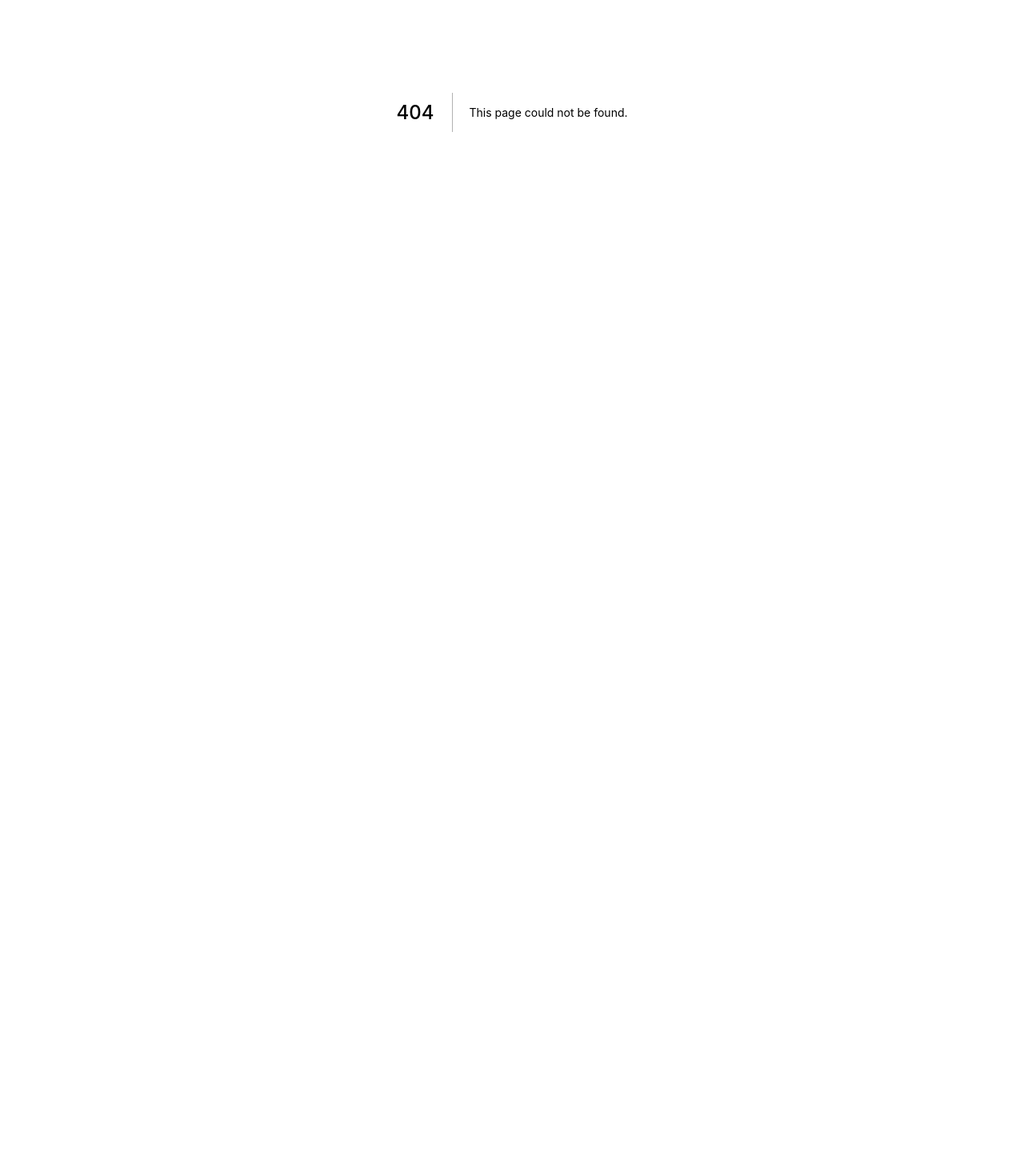
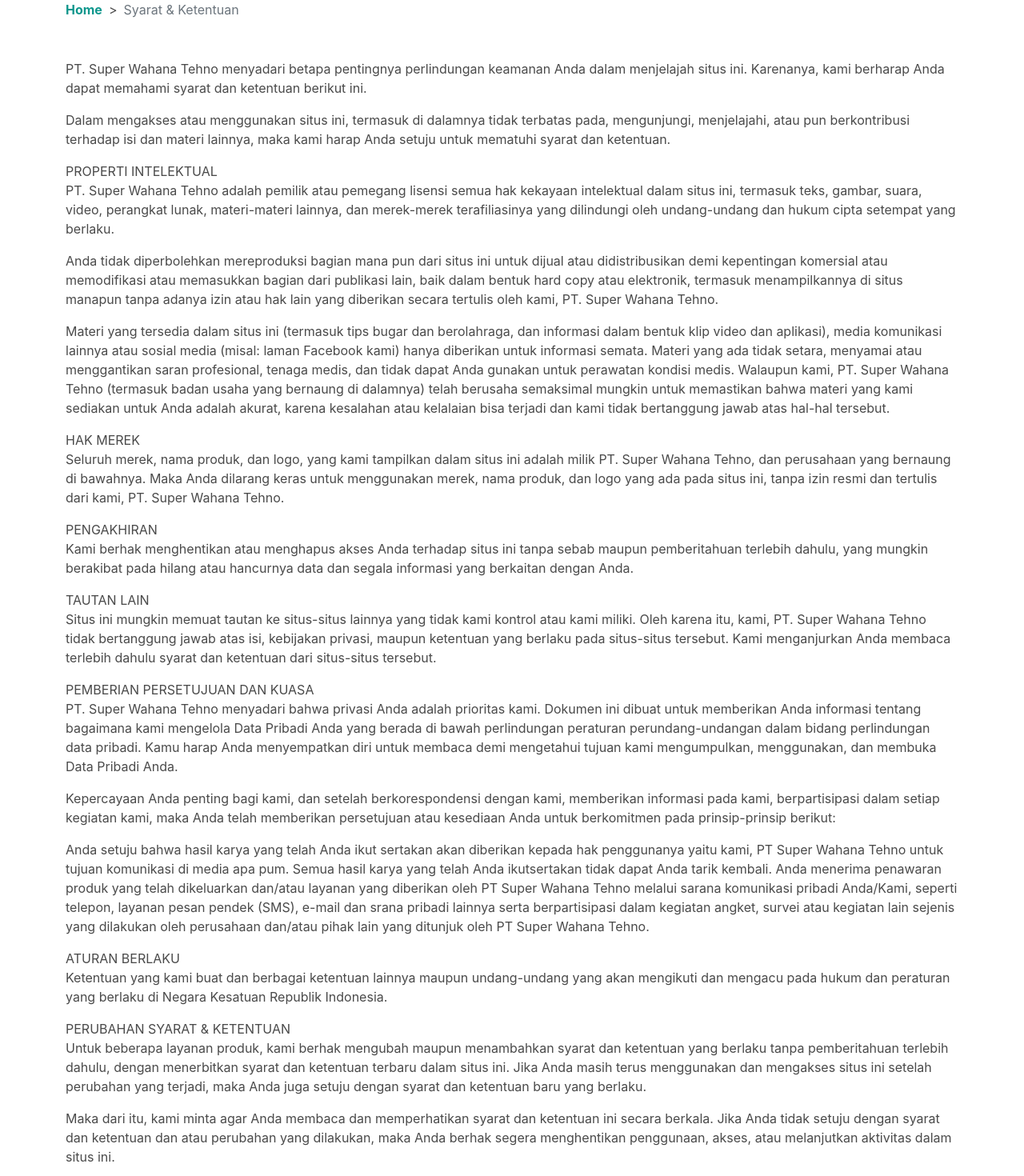
Before and after one commit to DDS-Developers/Pristine-Revamp, a Next.js app: page /syarat-dan-ketentuan in a window 1280 px wide. Before the commit this address had no page. Shown: the part 260-1730 px from the top of the page at 80% size. Before the commit the page ends 800 px from the top, so only its background shows below. Built offline with nearby package versions, Linux system fonts and the light colour scheme.

Commit message:
adding syarat & ketentuan

```diff
--- a/components/Footer.js
+++ b/components/Footer.js
@@ -40,7 +40,7 @@ function Footer() {
 								Hubungi Kami
 							</a>
 						</Link>
-						<Link href="#">
+						<Link href="/syarat-dan-ketentuan">
 							<a className="font-size-14 fw-bold">
 								Syarat &amp; Ketentuan
 							</a>
--- a/constants/breadcrumbs.js
+++ b/constants/breadcrumbs.js
@@ -10,3 +10,16 @@ export const hubungiKami = [
 		current: true,
 	},
 ];
+
+export const syaratDanKetentuan = [
+	{
+		url: "/",
+		label: "Home",
+		current: false,
+	},
+	{
+		url: "#",
+		label: "Syarat & Ketentuan",
+		current: true,
+	},
+];
--- /dev/null
+++ b/pages/syarat-dan-ketentuan/index.js
@@ -0,0 +1,178 @@
+// Components
+import Master from "~/components/Master";
+import PageHeader from "~/components/PageHeader";
+import Breadcrumb from "~/components/Breadcrumb";
+
+// Constants
+import { syaratDanKetentuan } from "~/constants/breadcrumbs";
+
+function Index() {
+	return (
+		<Master>
+			<PageHeader title="Syarat &amp; Ketentuan" />
+			<Breadcrumb breadcrumb={syaratDanKetentuan} />
+			<div className="container" style={{ marginBottom: "425px" }}>
+				<div className="row justify-content-center">
+					<div className="col-lg d-grid gap-3 color-dark-grey">
+						<div>
+							PT. Super Wahana Tehno menyadari betapa pentingnya
+							perlindungan keamanan Anda dalam menjelajah situs
+							ini. Karenanya, kami berharap Anda dapat memahami
+							syarat dan ketentuan berikut ini.
+						</div>
+						<div>
+							Dalam mengakses atau menggunakan situs ini, termasuk
+							di dalamnya tidak terbatas pada, mengunjungi,
+							menjelajahi, atau pun berkontribusi terhadap isi dan
+							materi lainnya, maka kami harap Anda setuju untuk
+							mematuhi syarat dan ketentuan.
+						</div>
+						<div>
+							<div>PROPERTI INTELEKTUAL</div>
+							<div>
+								PT. Super Wahana Tehno adalah pemilik atau
+								pemegang lisensi semua hak kekayaan intelektual
+								dalam situs ini, termasuk teks, gambar, suara,
+								video, perangkat lunak, materi-materi lainnya,
+								dan merek-merek terafiliasinya yang dilindungi
+								oleh undang-undang dan hukum cipta setempat yang
+								berlaku.
+							</div>
+						</div>
+						<div>
+							Anda tidak diperbolehkan mereproduksi bagian mana
+							pun dari situs ini untuk dijual atau didistribusikan
+							demi kepentingan komersial atau memodifikasi atau
+							memasukkan bagian dari publikasi lain, baik dalam
+							bentuk hard copy atau elektronik, termasuk
+							menampilkannya di situs manapun tanpa adanya izin
+							atau hak lain yang diberikan secara tertulis oleh
+							kami, PT. Super Wahana Tehno.
+						</div>
+						<div>
+							Materi yang tersedia dalam situs ini (termasuk tips
+							bugar dan berolahraga, dan informasi dalam bentuk
+							klip video dan aplikasi), media komunikasi lainnya
+							atau sosial media (misal: laman Facebook kami) hanya
+							diberikan untuk informasi semata. Materi yang ada
+							tidak setara, menyamai atau menggantikan saran
+							profesional, tenaga medis, dan tidak dapat Anda
+							gunakan untuk perawatan kondisi medis. Walaupun
+							kami, PT. Super Wahana Tehno (termasuk badan usaha
+							yang bernaung di dalamnya) telah berusaha semaksimal
+							mungkin untuk memastikan bahwa materi yang kami
+							sediakan untuk Anda adalah akurat, karena kesalahan
+							atau kelalaian bisa terjadi dan kami tidak
+							bertanggung jawab atas hal-hal tersebut.
+						</div>
+						<div>
+							<div>HAK MEREK</div>
+							<div>
+								Seluruh merek, nama produk, dan logo, yang kami
+								tampilkan dalam situs ini adalah milik PT. Super
+								Wahana Tehno, dan perusahaan yang bernaung di
+								bawahnya. Maka Anda dilarang keras untuk
+								menggunakan merek, nama produk, dan logo yang
+								ada pada situs ini, tanpa izin resmi dan
+								tertulis dari kami, PT. Super Wahana Tehno.
+							</div>
+						</div>
+						<div>
+							<div>PENGAKHIRAN</div>
+							<div>
+								Kami berhak menghentikan atau menghapus akses
+								Anda terhadap situs ini tanpa sebab maupun
+								pemberitahuan terlebih dahulu, yang mungkin
+								berakibat pada hilang atau hancurnya data dan
+								segala informasi yang berkaitan dengan Anda.
+							</div>
+						</div>
+						<div>
+							<div>TAUTAN LAIN</div>
+							<div>
+								Situs ini mungkin memuat tautan ke situs-situs
+								lainnya yang tidak kami kontrol atau kami
+								miliki. Oleh karena itu, kami, PT. Super Wahana
+								Tehno tidak bertanggung jawab atas isi,
+								kebijakan privasi, maupun ketentuan yang berlaku
+								pada situs-situs tersebut. Kami menganjurkan
+								Anda membaca terlebih dahulu syarat dan
+								ketentuan dari situs-situs tersebut.
+							</div>
+						</div>
+						<div>
+							<div>PEMBERIAN PERSETUJUAN DAN KUASA</div>
+							<div>
+								PT. Super Wahana Tehno menyadari bahwa privasi
+								Anda adalah prioritas kami. Dokumen ini dibuat
+								untuk memberikan Anda informasi tentang
+								bagaimana kami mengelola Data Pribadi Anda yang
+								berada di bawah perlindungan peraturan
+								perundang-undangan dalam bidang perlindungan
+								data pribadi. Kamu harap Anda menyempatkan diri
+								untuk membaca demi mengetahui tujuan kami
+								mengumpulkan, menggunakan, dan membuka Data
+								Pribadi Anda.
+							</div>
+						</div>
+						<div>
+							Kepercayaan Anda penting bagi kami, dan setelah
+							berkorespondensi dengan kami, memberikan informasi
+							pada kami, berpartisipasi dalam setiap kegiatan
+							kami, maka Anda telah memberikan persetujuan atau
+							kesediaan Anda untuk berkomitmen pada
+							prinsip-prinsip berikut:
+						</div>
+						<div>
+							Anda setuju bahwa hasil karya yang telah Anda ikut
+							sertakan akan diberikan kepada hak penggunanya yaitu
+							kami, PT Super Wahana Tehno untuk tujuan komunikasi
+							di media apa pum. Semua hasil karya yang telah Anda
+							ikutsertakan tidak dapat Anda tarik kembali. Anda
+							menerima penawaran produk yang telah dikeluarkan
+							dan/atau layanan yang diberikan oleh PT Super Wahana
+							Tehno melalui sarana komunikasi pribadi Anda/Kami,
+							seperti telepon, layanan pesan pendek (SMS), e-mail
+							dan srana pribadi lainnya serta berpartisipasi dalam
+							kegiatan angket, survei atau kegiatan lain sejenis
+							yang dilakukan oleh perusahaan dan/atau pihak lain
+							yang ditunjuk oleh PT Super Wahana Tehno.
+						</div>
+						<div>
+							<div>ATURAN BERLAKU</div>
+							<div>
+								Ketentuan yang kami buat dan berbagai ketentuan
+								lainnya maupun undang-undang yang akan mengikuti
+								dan mengacu pada hukum dan peraturan yang
+								berlaku di Negara Kesatuan Republik Indonesia.
+							</div>
+						</div>
+						<div>
+							<div>PERUBAHAN SYARAT &amp; KETENTUAN</div>
+							<div>
+								Untuk beberapa layanan produk, kami berhak
+								mengubah maupun menambahkan syarat dan ketentuan
+								yang berlaku tanpa pemberitahuan terlebih
+								dahulu, dengan menerbitkan syarat dan ketentuan
+								terbaru dalam situs ini. Jika Anda masih terus
+								menggunakan dan mengakses situs ini setelah
+								perubahan yang terjadi, maka Anda juga setuju
+								dengan syarat dan ketentuan baru yang berlaku.
+							</div>
+						</div>
+						<div>
+							Maka dari itu, kami minta agar Anda membaca dan
+							memperhatikan syarat dan ketentuan ini secara
+							berkala. Jika Anda tidak setuju dengan syarat dan
+							ketentuan dan atau perubahan yang dilakukan, maka
+							Anda berhak segera menghentikan penggunaan, akses,
+							atau melanjutkan aktivitas dalam situs ini.
+						</div>
+					</div>
+				</div>
+			</div>
+		</Master>
+	);
+}
+
+export default Index;
--- a/styles/globals.css
+++ b/styles/globals.css
@@ -74,7 +74,7 @@ a {
 
 nav.breadcrumb {
 	margin-top: 30px;
-	margin-bottom: 60px;
+	margin-bottom: 50px;
 }
 
 ol.breadcrumb {
```
